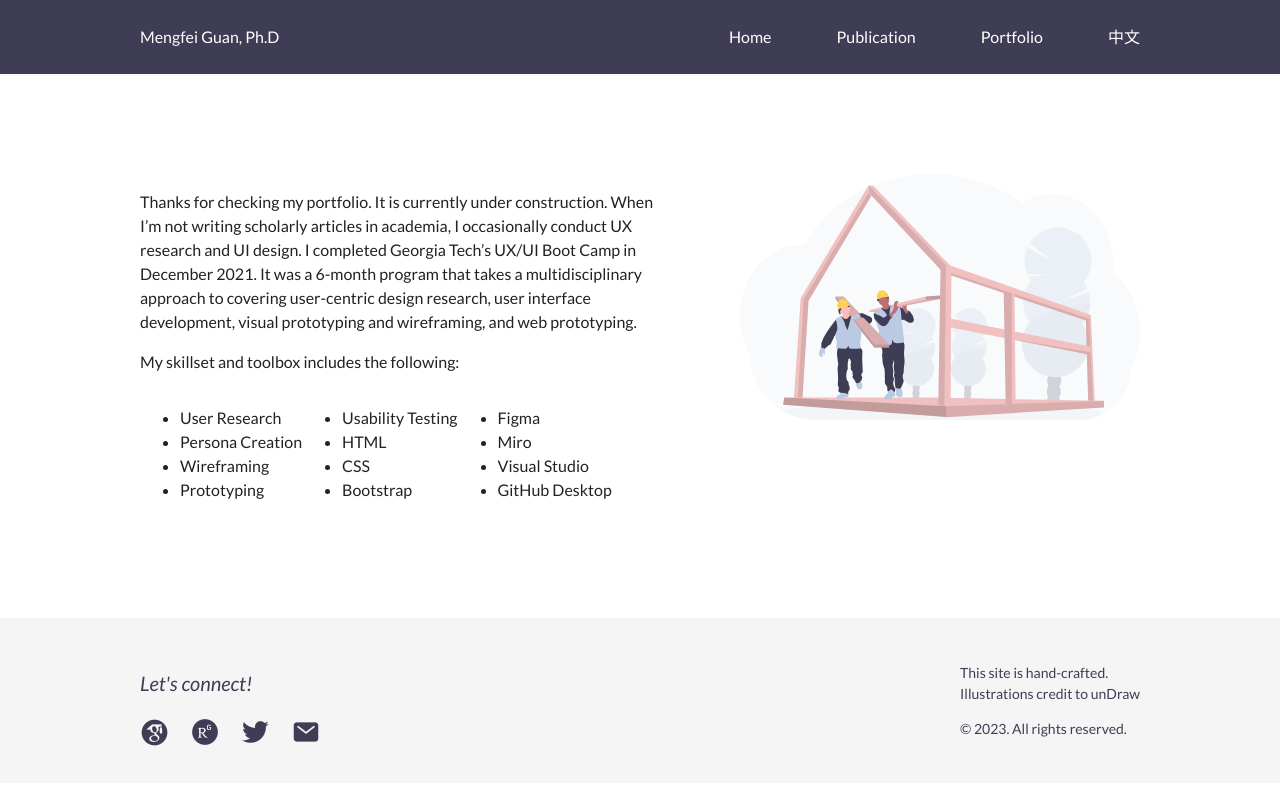
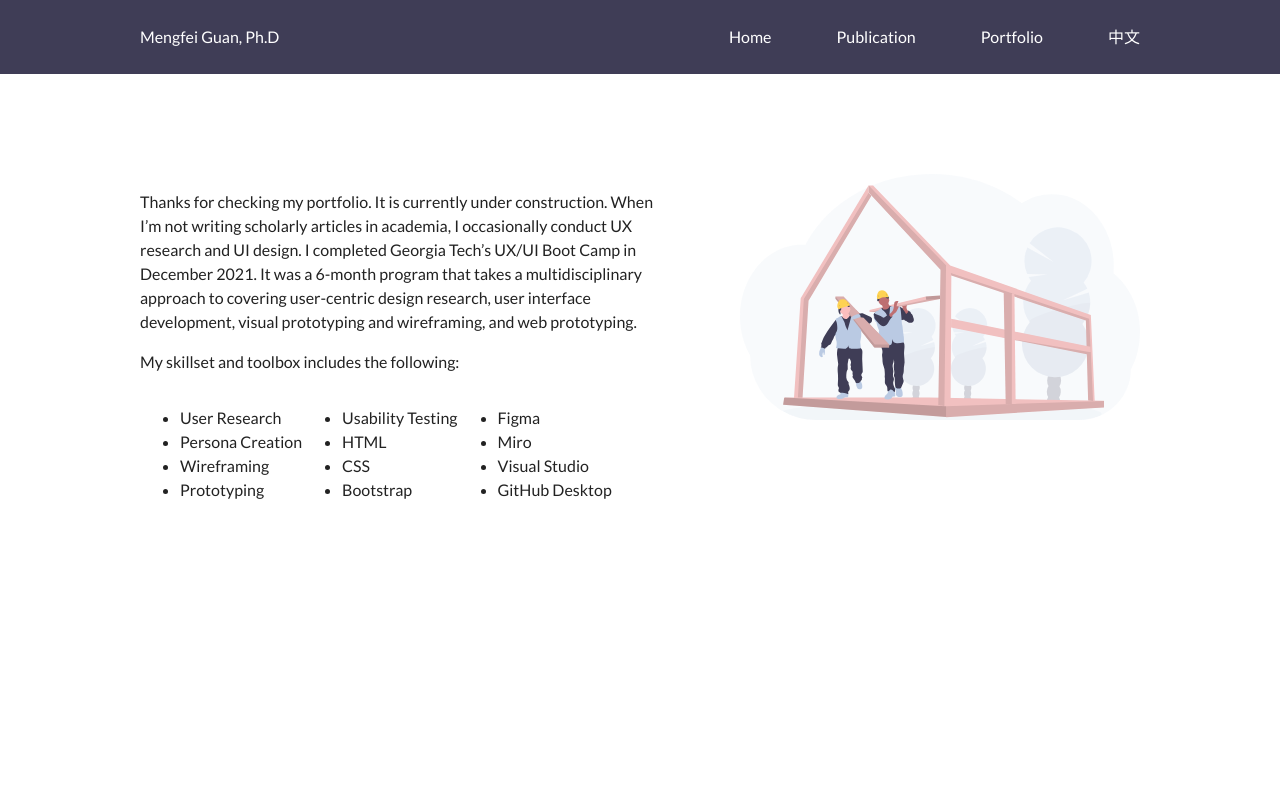
Before and after one commit to mfguan/mfguan.github.io, a plain HTML site: page portfolio.html in a window 1280 px wide. Drawn offline with Linux system fonts and the light colour scheme.

Commit message:
Update portfolio.html

```diff
--- a/portfolio.html
+++ b/portfolio.html
@@ -88,28 +88,6 @@
 
 </section>
 
-<section class="footer body-s">
-
-    <div class="footer-flex-container width">
-        <div class="footer-left-flex-container">
-            <p class="large">Let's connect!</p>
-            <div class="icon">
-                    <a href="https://scholar.google.com/citations?user=_48_CFsAAAAJ&hl=en" target="_blank"><img src="images/icon-gs-default.png" class="img-icon"></a>
-                    <a href="https://www.researchgate.net/profile/Mengfei-Guan" target="_blank"><img src="images/icon-rg-default.png" class="img-icon"></a>
-                    <a href="https://twitter.com/mengfeiguan" target="_blank"><img src="images/icon-tw-default.png" class="img-icon"></a>
-                    <a href="mailto:mengfeiguan@gmail.com"><img src="images/icon-em-default.png" class="img-icon"></a>
-            </div>
-        </div>
-
-        <div>
-            <br class="mobile">
-            <p>This site is hand-crafted.<br> Illustrations credit to unDraw</p>
-            <p>© 2023. All rights reserved.</p>
-        </div>
-    </div>
-
-</section>
-
 </body>
 
 </html>
```
